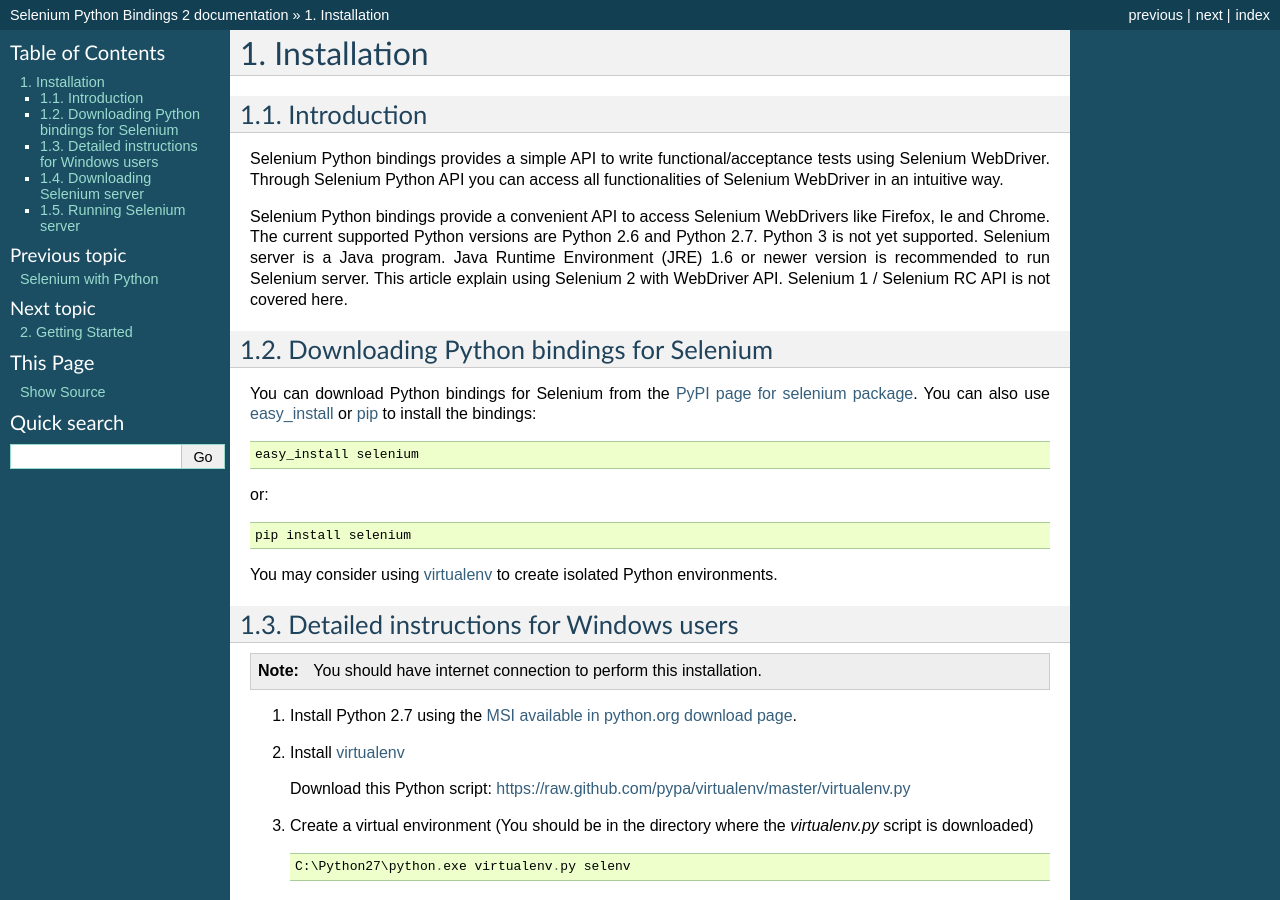
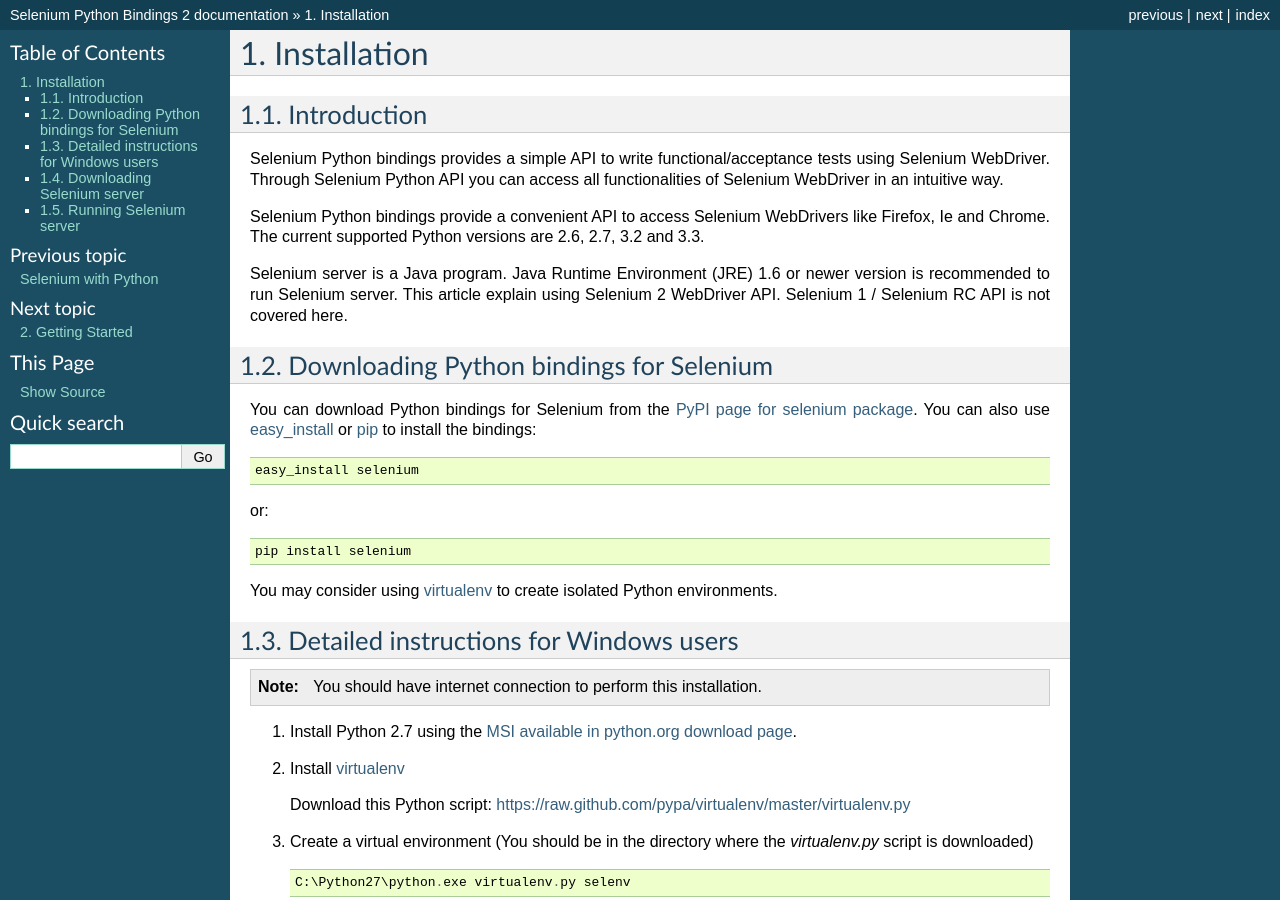
Before and after one commit to baijum/selenium-python, a Sphinx documentation site: the page built from source/installation.rst, in a window 1280 px wide and 900 px high. Built offline with Sphinx 7.4.7, drawn with Linux system fonts in a browser that asks for light colours.

Commit message:
Python 3 is supported in 2.32 version onwards

```diff
--- a/source/installation.rst
+++ b/source/installation.rst
@@ -13,10 +13,11 @@
 
 Selenium Python bindings provide a convenient API to access Selenium
 WebDrivers like Firefox, Ie and Chrome.  The current supported Python
-versions are Python 2.6 and Python 2.7.  Python 3 is not yet
-supported.  Selenium server is a Java program.  Java Runtime
-Environment (JRE) 1.6 or newer version is recommended to run Selenium
-server.  This article explain using Selenium 2 with WebDriver API.
+versions are 2.6, 2.7, 3.2 and 3.3.
+
+Selenium server is a Java program.  Java Runtime Environment (JRE)
+1.6 or newer version is recommended to run Selenium
+server.  This article explain using Selenium 2 WebDriver API.
 Selenium 1 / Selenium RC API is not covered here.
 
 
```
